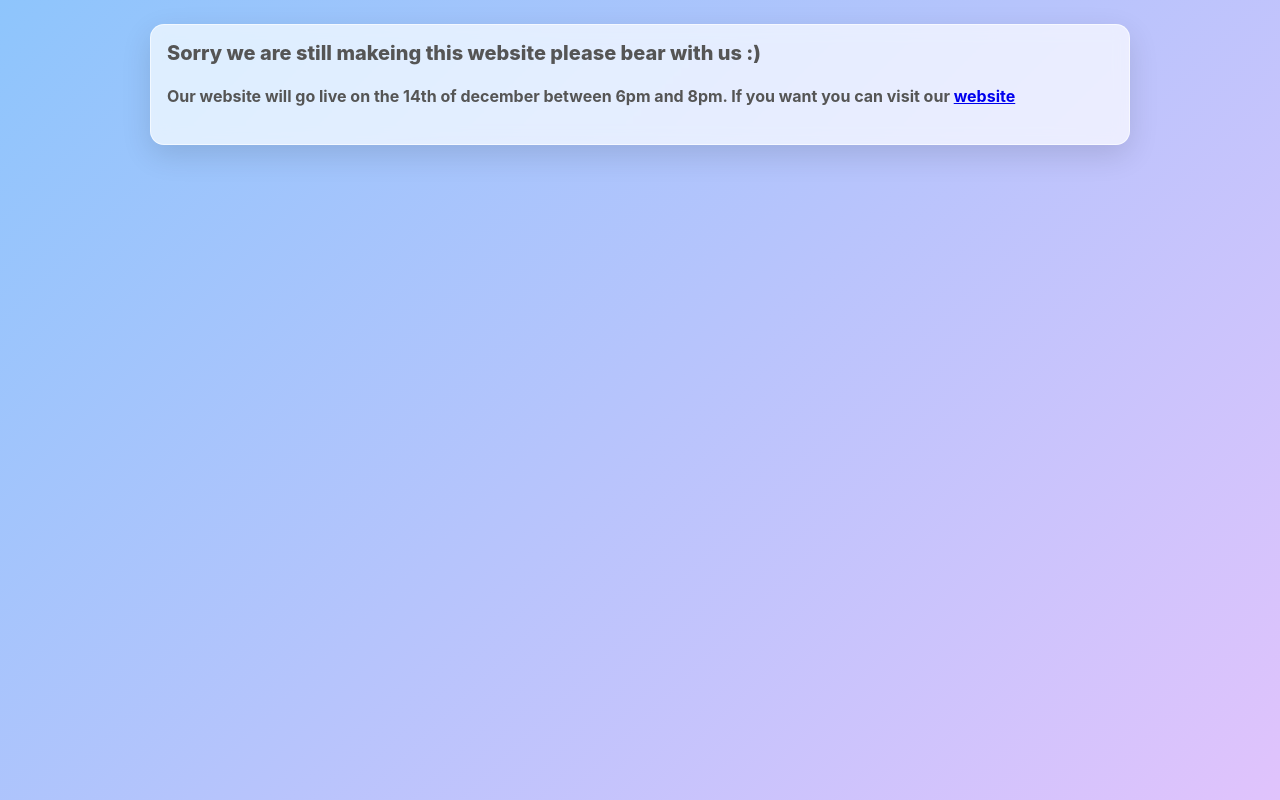
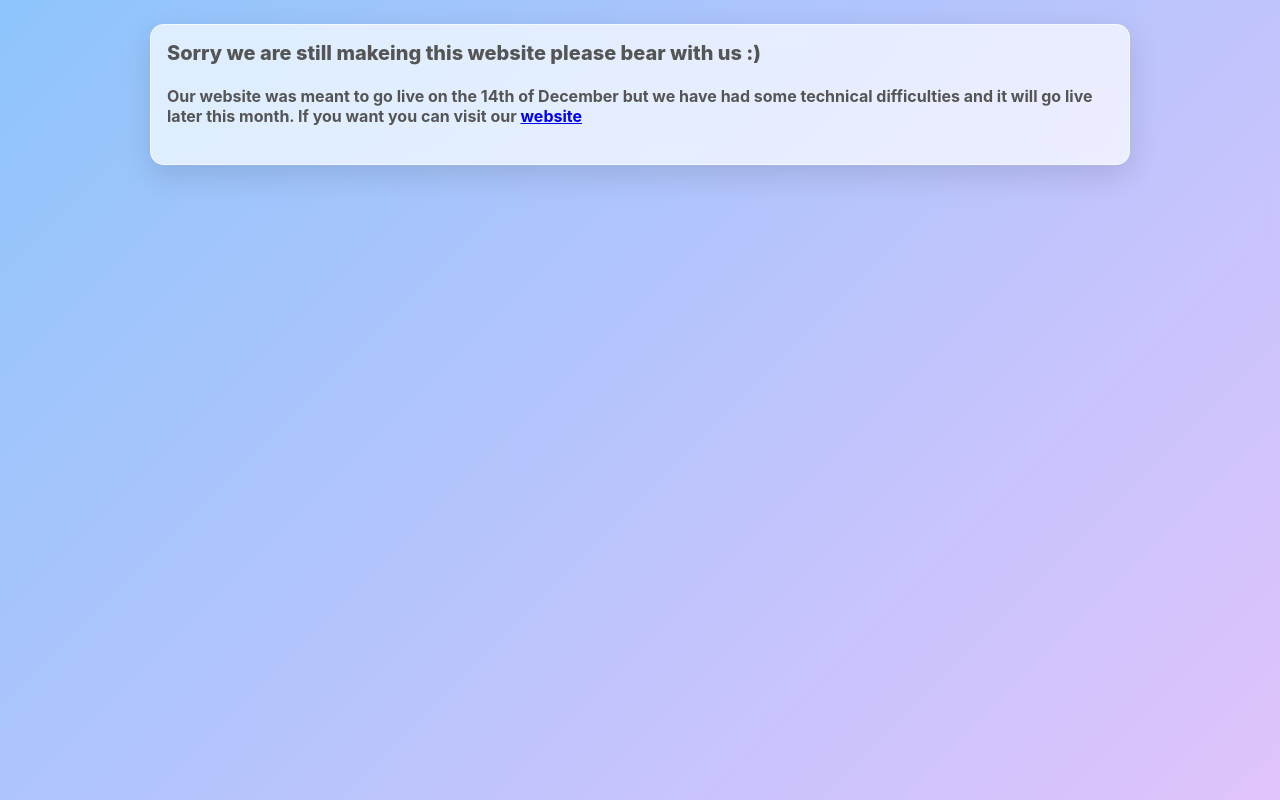
Before and after one commit to bearbunch/votemaster, a plain HTML site: page index.html in a window 1280 px wide. Drawn offline with Linux system fonts and the light colour scheme; a script that the page names is missing.

Commit message:
Update index.html
Signed-off-by: bearbunch <woodwardjake13@gmail.com>

```diff
--- a/index.html
+++ b/index.html
@@ -15,7 +15,7 @@
     <div class="card header">
     <div>
     <div class="title" id="viewTitle">Sorry we are still makeing this website please bear with us  :)</div>
-    <h4>Our website will go live on the 14th of december between 6pm and 8pm. If you want you can visit our
+    <h4>Our website was meant to go live on the 14th of December but we have had some technical difficulties and it will go live later this month. If you want you can visit our
     <a href="https://pokerface.w3spaces.com/bearbunch/Index.html" target="_blank">website</a></h4>
     <script src="scripts.js"></script>
   </body>
```
